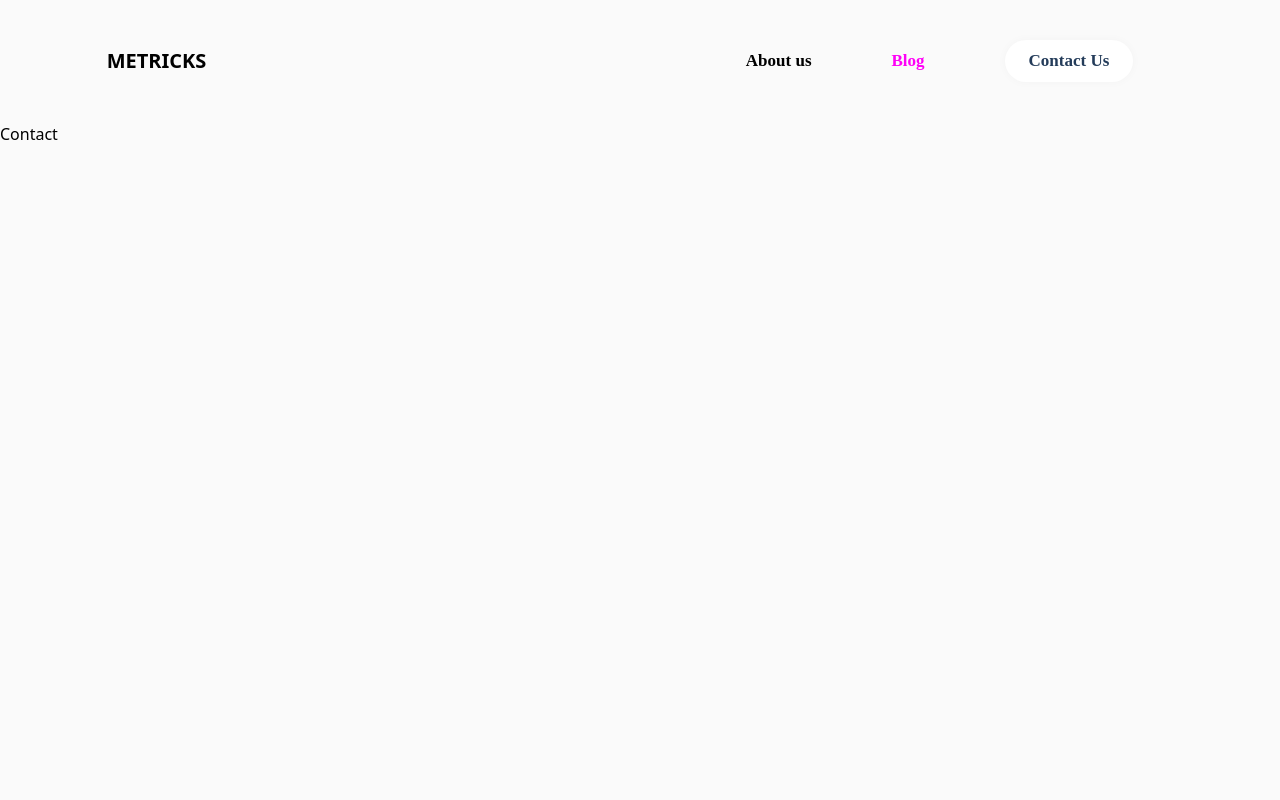
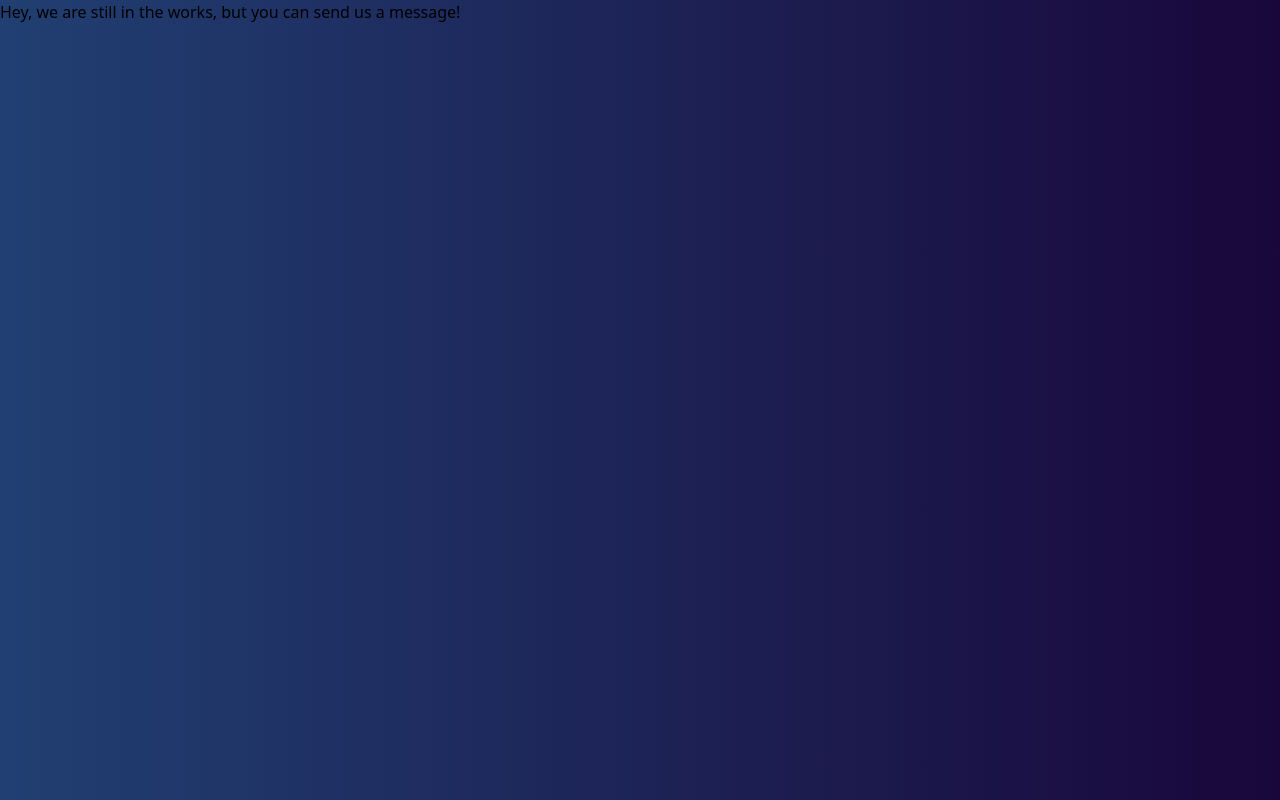
Before and after one commit to Ayomikuolatunji/paddle-frontend-assessment, a Next.js app: page /contact in a window 1280 px wide. Built offline with nearby package versions, Linux system fonts and the light colour scheme.

Commit message:
contact us page

```diff
--- a/layouts/about/WhyUs.tsx
+++ b/layouts/about/WhyUs.tsx
@@ -43,7 +43,7 @@ const WhyUs:React.FC = () => {
                             </p>
                         </div>
                     </div>
-                    <div className="dot-group mt-32 flex gap-2 w-[234px] my-10 flex-wrap">
+                    <div className="dot-group mt-28 hidden sm:flex gap-2 w-[234px] my-10 flex-wrap">
 
                     </div>
                 </div>
--- a/layouts/contact/Contact.tsx
+++ b/layouts/contact/Contact.tsx
@@ -1,8 +1,16 @@
 import React from 'react'
+import Form from './form/Form'
 
 const Contact:React.FC = () => {
   return (
-    <div>Contact</div>
+    <div className='bg-gradient-to-r from-[#213F72] z-10 to-[#19073B]  w-full h-[100vh]'>
+        <div className="left w-[50%]">
+
+        </div>
+        <div className="right sm:w-[50%] w-full">
+            <Form/>
+        </div>
+    </div>
   )
 }
 
--- /dev/null
+++ b/layouts/contact/form/Form.tsx
@@ -0,0 +1,31 @@
+import React from 'react'
+import TextInput from '../../../util/TextInput'
+
+const Form:React.FC = () => {
+
+
+
+  return (
+    <div>
+        <div className="form-text">
+            <h1>Hey, we are still in the works, but you can send us a message!</h1>
+        </div>
+        <form>
+             <div className="form-input">
+                 {/* <TextInput /> */}
+             </div>
+             <div className="form-input">
+                 {/* <TextInput /> */}
+             </div>
+             <div className="form-input">
+                 {/* <TextInput /> */}
+             </div>
+             <div className="text-area">
+
+             </div>
+        </form>
+    </div>
+  )
+}
+
+export default Form
--- a/pages/_app.tsx
+++ b/pages/_app.tsx
@@ -3,7 +3,14 @@ import type { AppProps } from 'next/app'
 import HeaderWrapper from '../layouts/header-wrapper/HeaderWrapper'
 
 
-function MyApp({ Component, pageProps }: AppProps) {
+function MyApp({ Component, pageProps, ...appProps }: AppProps) {
+
+  if (["/contact"].includes(appProps.router.pathname)) {
+    return (
+      <Component {...pageProps} />
+    )
+  }
+
   return (
     <HeaderWrapper>
       <Component {...pageProps} />
--- a/util/TextInput.tsx
+++ b/util/TextInput.tsx
@@ -4,6 +4,8 @@ import { Input } from 'antd';
 interface prop{
   placeholder:string
   className:string
+  value:string
+  onChnage:(e: string)=>void
 }
 
 
@@ -12,6 +14,8 @@ function TextInput(prop:prop) {
     <Input
       placeholder={prop.placeholder}
       className={prop.className}
+      value={prop.value}
+      onChange={(e)=>prop.onChnage(e.target.value)}
     />
   )
 }
```
Also changed, not shown: util/TextBox.tsx (added, +18 -0 lines).
